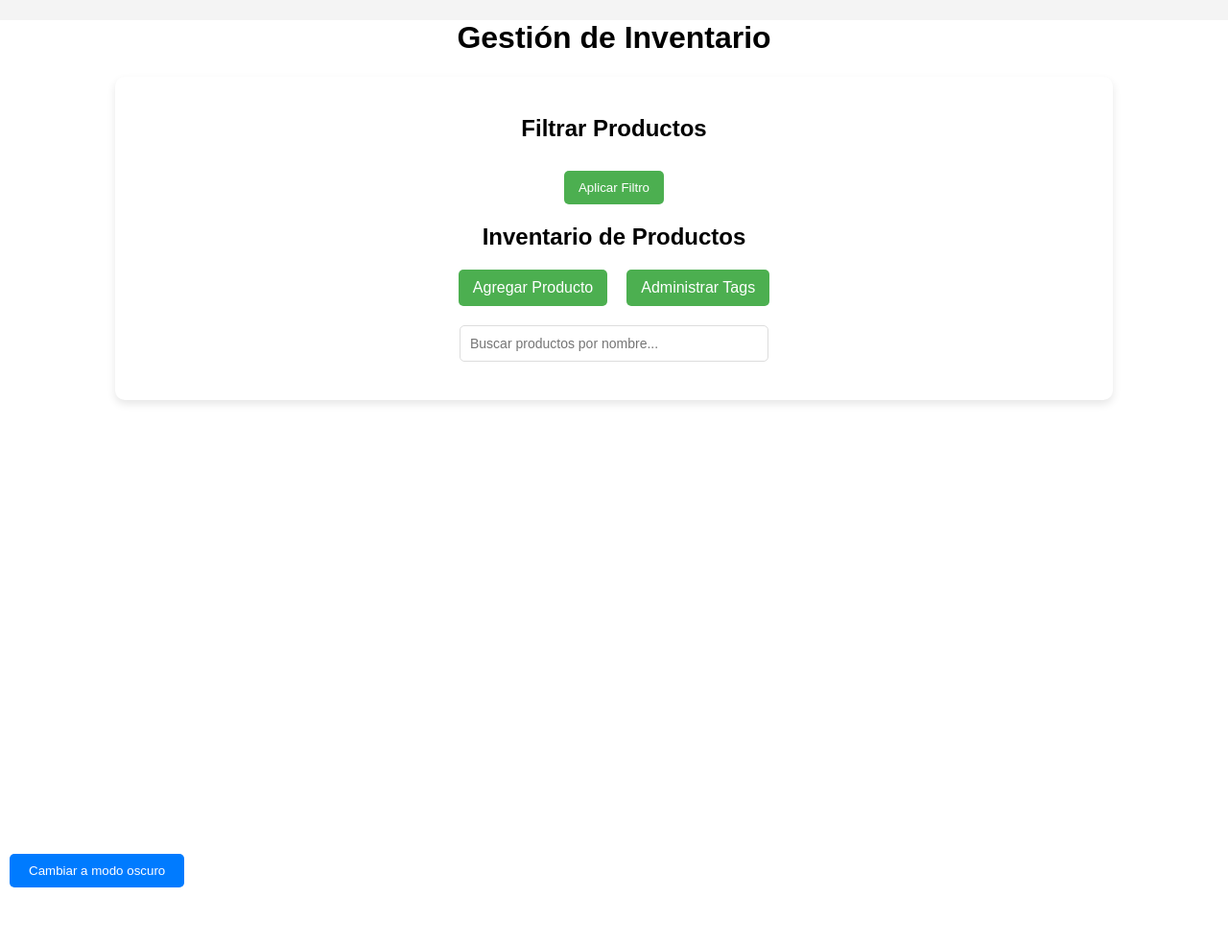
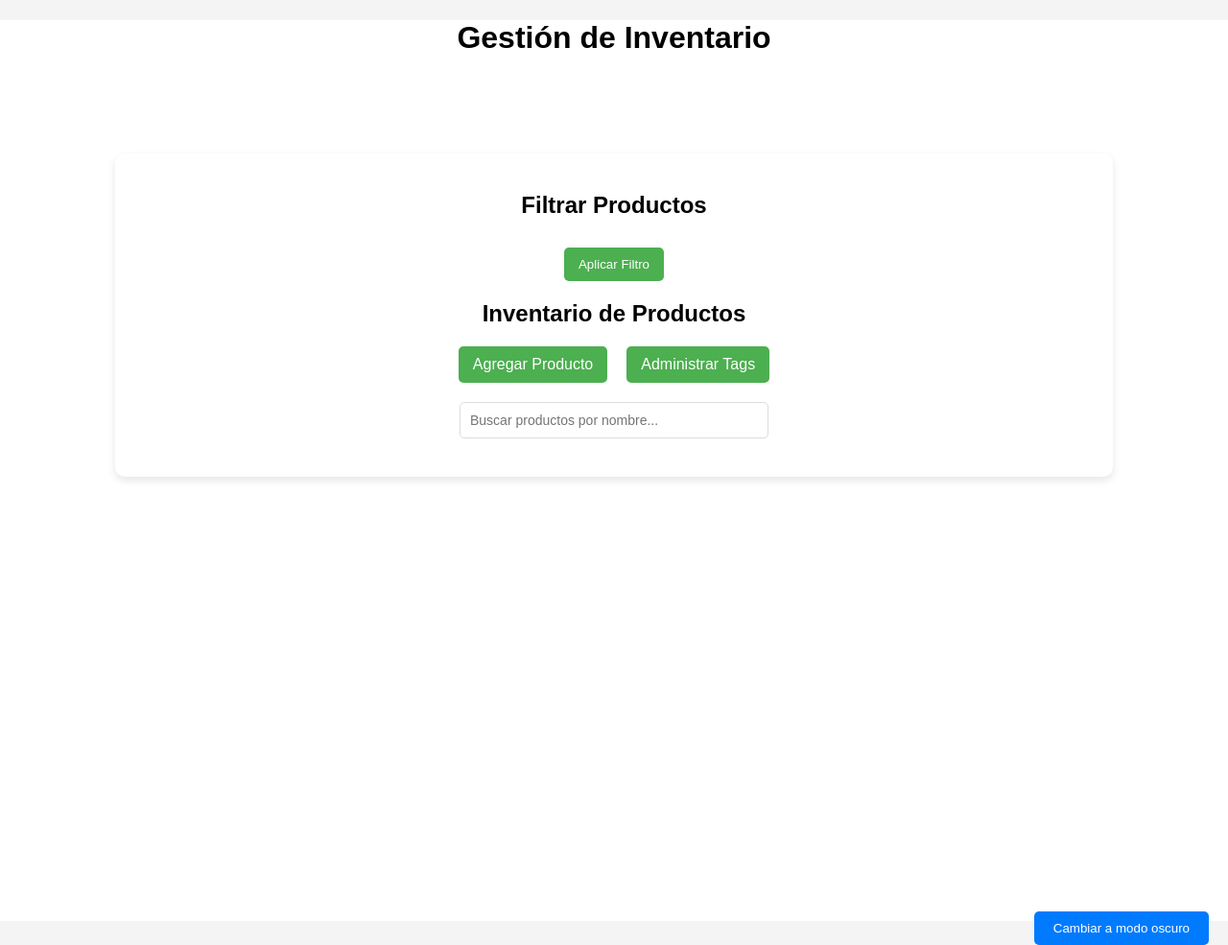
Before and after one commit to SlotyHolly/Gestion-de-Inventario-Tin-Basso, a Flask app: page / in a window 1280 px wide. Shown: the whole page at 96% size. Before the commit the page ends 925 px from the top, so only its background shows below. Run offline with Flask 3, Linux system fonts and the light colour scheme; parts of the project's set-up code (start-up, migrations or seed data) failed here and were passed over.

Commit message:
Fix error button Dark mode

```diff
--- a/static/styles.css
+++ b/static/styles.css
@@ -5,6 +5,7 @@ body, html {
     font-family: Arial, sans-serif;
     background-color: #f4f4f4;
     text-align: center;
+    padding-top: relative;
 }
 
 /* Estilos para el modo claro */
@@ -18,6 +19,33 @@ body {
 body.dark-mode {
     background-color: #121212;
     color: white;
+}
+
+/* Asegurar que el contenedor del botón esté en la parte superior */
+.navbar {
+    display: flex;
+    justify-content: space-between; /* Coloca los elementos de la barra en extremos opuestos */
+    align-items: center;
+    padding: 10px;
+    position: relative; /* Asegura que el contenido esté dentro del flujo normal */
+}
+
+/* Posicionar el botón en la parte superior derecha */
+#toggle-dark-mode {
+    position: absolute;
+    top: 10px;
+    right: 10px; /* Alinea el botón a la derecha */
+    padding: 10px 20px;
+    background-color: #007bff;
+    color: white;
+    border: none;
+    border-radius: 5px;
+    cursor: pointer;
+    z-index: 100; /* Asegura que el botón esté por encima de otros elementos */
+}
+
+#toggle-dark-mode:hover {
+    background-color: #0056b3;
 }
 
 /* Opcional: cambiar el color de los botones y otros elementos */
@@ -39,6 +67,7 @@ body.dark-mode {
     justify-content: center; /* Centrar el contenedor principal */
     align-items: center;
     min-height: 100vh; /* Ocupa toda la altura de la ventana */
+    padding-top: 60px; /* Espacio superior */
 }
 
 .main-content {
@@ -52,30 +81,9 @@ body.dark-mode {
     box-shadow: 0 4px 8px rgba(0,0,0,0.1); /* Sombra para el contenedor */
 }
 
-.navbar {
-    display: flex;
-    justify-content: space-between; /* Coloca los elementos de la barra en extremos opuestos */
-    align-items: center;
-    padding: 10px;
-}
-
 .nav-items {
     display: flex;
     align-items: center;
-}
-
-#toggle-dark-mode {
-    margin-left: auto; /* Alinea el botón a la derecha */
-    padding: 10px 20px;
-    background-color: #007bff;
-    color: white;
-    border: none;
-    border-radius: 5px;
-    cursor: pointer;
-}
-
-#toggle-dark-mode:hover {
-    background-color: #0056b3;
 }
 
 /* Contenedor de botones y filtros */
```
